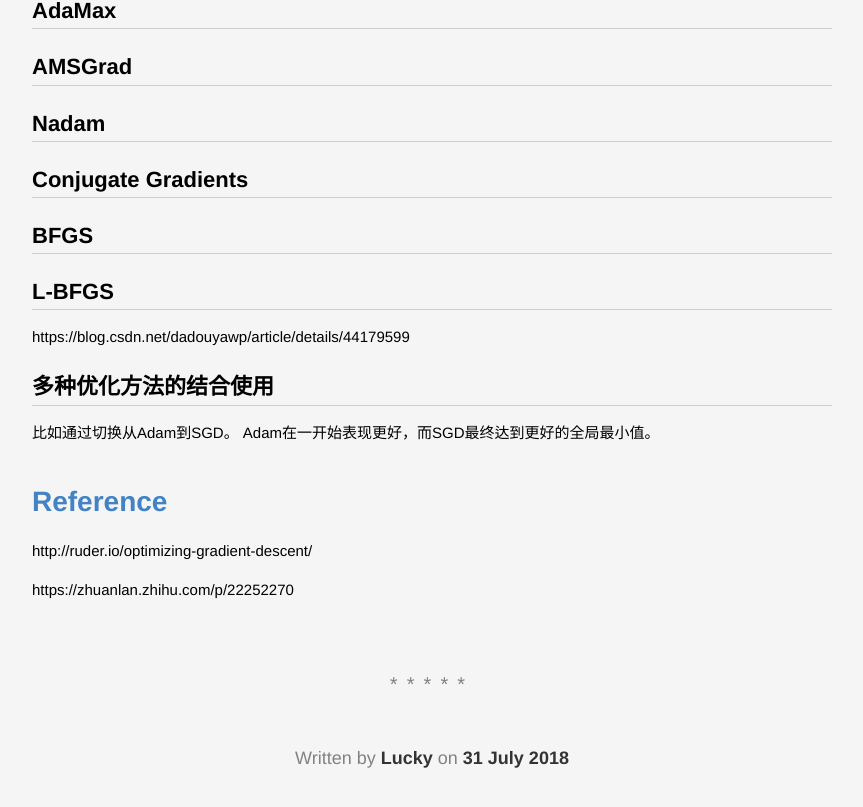
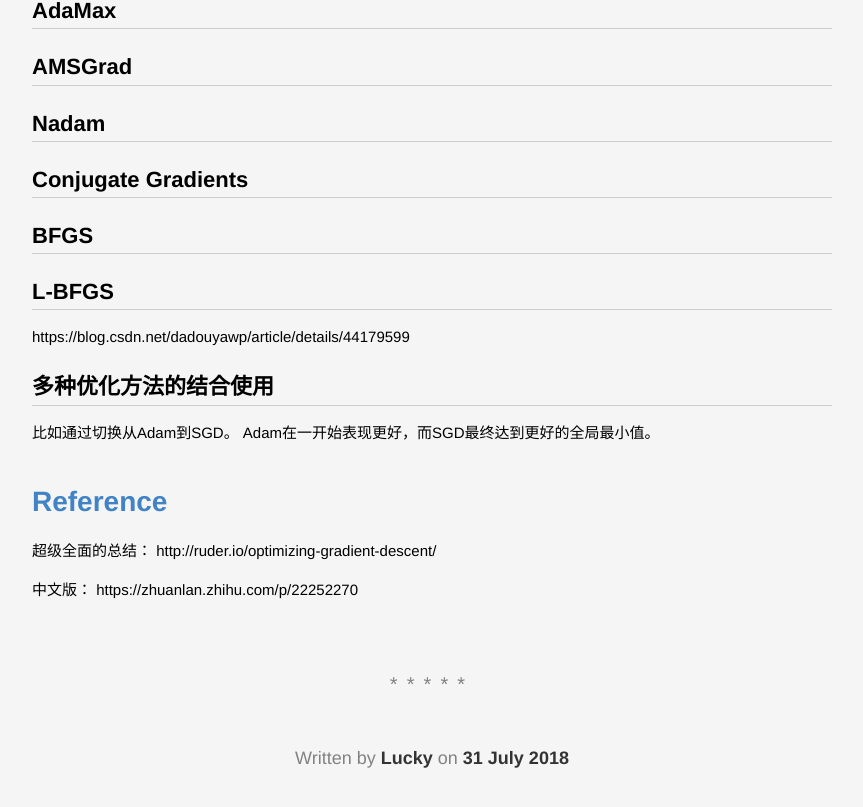
Before and after one commit to lucky521/blog, a Jekyll site: the page built from _posts/ml/2018-07-31-optimization-method.markdown, in a window 1280 px wide and 900 px high, scrolled down 7896 px. Shown: the top 807 px of the window, without its empty margins (208-1071 px from the left). Built offline with Jekyll 4.4.1, drawn with Linux system fonts in a browser that asks for light colours.

Commit message:
minor change

```diff
--- a/_posts/ml/2017-08-15-Basic-of-Machine-Learning.markdown
+++ b/_posts/ml/2017-08-15-Basic-of-Machine-Learning.markdown
@@ -168,6 +168,8 @@ PAC-learning在1984年由Leslie Valiant提出，由这个概念产生了计算
 # 假设空间、版本空间
 
 
+# 最小描述长度学习
+
 
 # Vapnik-Chervonenkis Dimension VC维
 
--- a/_posts/ml/2018-07-31-optimization-method.markdown
+++ b/_posts/ml/2018-07-31-optimization-method.markdown
@@ -387,6 +387,6 @@ Adam在一开始表现更好，而SGD最终达到更好的全局最小值。
 
 # Reference
 
-http://ruder.io/optimizing-gradient-descent/
+超级全面的总结： http://ruder.io/optimizing-gradient-descent/
 
-https://zhuanlan.zhihu.com/p/22252270
+中文版： https://zhuanlan.zhihu.com/p/22252270
--- a/_posts/ml/2019-02-04-Famous-Model.markdown
+++ b/_posts/ml/2019-02-04-Famous-Model.markdown
@@ -1,7 +1,7 @@
 ---
 layout: post
 title:  "经典网络结构"
-subtitle: "如何选择适合的模型"
+subtitle: "如何选择适合的模型？"
 categories: [MachineLearning]
 ---
 
```
